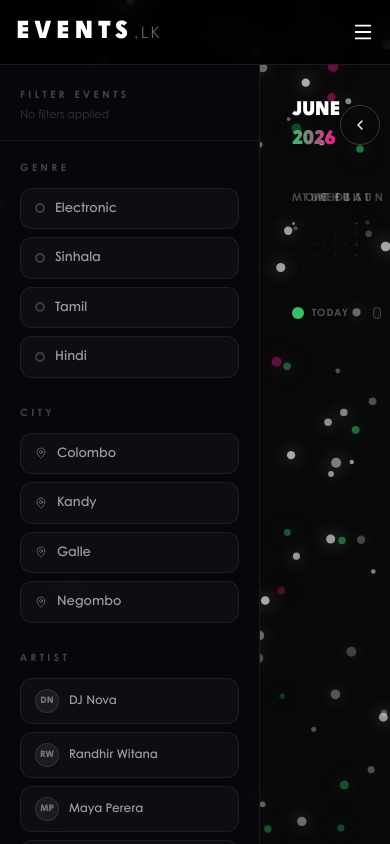
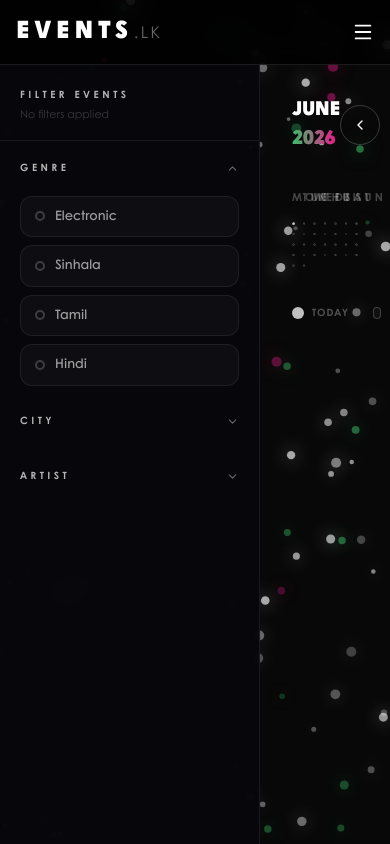
Before and after one commit to ud95162/event-website, a Next.js app: page /calendar in a window 390 px wide. Built offline with nearby package versions, Linux system fonts and the light colour scheme; grey boxes are pictures that could not be loaded.

Commit message:
add home page design chnges and calendar chnages

```diff
--- a/app/calendar/page.tsx
+++ b/app/calendar/page.tsx
@@ -3,7 +3,7 @@
 import { useState, useMemo, useEffect, useRef } from "react";
 import { createPortal } from "react-dom";
 import { useRouter } from "next/navigation";
-import { ChevronLeft, ChevronRight, X, MapPin, Calendar, Ticket, ArrowRight, Music2 } from "lucide-react";
+import { ChevronLeft, ChevronRight, ChevronDown, X, MapPin, Calendar, Ticket, ArrowRight, Music2 } from "lucide-react";
 import Navbar from "../components/Navbar";
 import ParticleField from "../components/ParticleField";
 import { events, Event } from "../data/events";
@@ -65,31 +65,23 @@ function DayCard({
       onMouseLeave={() => { setHovered(false); setPopupPos(null); }}
       style={{ aspectRatio: "1/1", position: "relative", borderRadius: "0.75rem", overflow: "hidden", cursor: hasEvents ? "pointer" : "default" }}
     >
-      {/* Animated border for today */}
-      {todayCell && (
-        <div style={{
-          position: "absolute", width: "200%", height: "500%",
-          top: "50%", left: "50%",
-          transform: "translate(-50%,-50%)",
-          background: "conic-gradient(#39BD69, #e91e8c, #39BD69)",
-          animation: "cal-spin 2.5s linear infinite",
-          zIndex: 0,
-        }} />
-      )}
-
       {/* Inner card */}
       <div style={{
         position: "absolute",
-        inset: todayCell ? "2px" : "0",
-        borderRadius: todayCell ? "calc(0.75rem - 2px)" : "0.75rem",
+        inset: "0",
+        borderRadius: "0.75rem",
         overflow: "hidden",
-        border: !todayCell
-          ? hasEvents
-            ? `1px solid ${hovered ? "rgba(57,189,105,0.45)" : "rgba(255,255,255,0.1)"}`
-            : "1px solid rgba(255,255,255,0.05)"
-          : "none",
-        background: "#0a0a0a",
-        boxShadow: hovered ? "0 0 24px rgba(57,189,105,0.2)" : "none",
+        border: todayCell
+          ? "2px solid #C0C0C0"
+          : hasEvents
+            ? `1px solid ${hovered ? "rgba(57,189,105,0.45)" : "rgba(192,192,192,0.3)"}`
+            : "1px solid rgba(192,192,192,0.2)",
+        background: todayCell
+          ? "rgb(38,38,42)"
+          : hasEvents ? "#0a0a0a" : "rgb(26,26,30)",
+        boxShadow: todayCell
+          ? "0 0 16px rgba(192,192,192,0.2)"
+          : hovered ? "0 0 24px rgba(57,189,105,0.2)" : "none",
         transition: "border-color 0.3s, box-shadow 0.3s",
         zIndex: 1,
       }}>
@@ -133,16 +125,16 @@ function DayCard({
           <div style={{ display: "flex", alignItems: "center", justifyContent: "space-between" }}>
             {/* Date circle */}
             <div style={{
-              width: 26, height: 26, borderRadius: "50%",
+              width: 32, height: 32, borderRadius: "50%",
               display: "flex", alignItems: "center", justifyContent: "center",
-              background: todayCell ? "#39BD69" : hasEvents ? "rgba(0,0,0,0.55)" : "transparent",
+              background: todayCell ? "#C0C0C0" : hasEvents ? "rgba(0,0,0,0.55)" : "transparent",
               border: !todayCell && hasEvents ? "1px solid rgba(255,255,255,0.25)" : "none",
               backdropFilter: hasEvents ? "blur(4px)" : "none",
               flexShrink: 0,
             }}>
               <span style={{
-                fontSize: 10, fontWeight: 900,
-                color: todayCell ? "#000" : hasEvents ? "#fff" : "rgba(255,255,255,0.2)",
+                fontSize: 13, fontWeight: 900,
+                color: todayCell ? "#000" : hasEvents ? "#fff" : "rgba(255,255,255,0.35)",
               }}>
                 {date.getDate()}
               </span>
@@ -320,6 +312,8 @@ export default function CalendarPage() {
   const [activeLocation, setActiveLocation] = useState<string | null>(null);
   const [activeArtist,   setActiveArtist]   = useState<string | null>(null);
   const [sidebarOpen,    setSidebarOpen]    = useState(false);
+  const [openSections,   setOpenSections]   = useState<Record<string, boolean>>({ genre: true, city: false, artist: false });
+  const toggleSection = (key: string) => setOpenSections(s => ({ ...s, [key]: !s[key] }));
 
   const year  = viewDate.getFullYear();
   const month = viewDate.getMonth();
@@ -407,7 +401,7 @@ export default function CalendarPage() {
       }}>
         {/* Sidebar header */}
         <div style={{ padding: "24px 20px 16px", borderBottom: "1px solid rgba(255,255,255,0.07)" }}>
-          <p style={{ fontSize: 10, fontWeight: 700, letterSpacing: "0.35em", textTransform: "uppercase", color: "rgba(255,255,255,0.25)", marginBottom: 4 }}>Filter Events</p>
+          <p style={{ fontSize: 10, fontWeight: 700, letterSpacing: "0.35em", textTransform: "uppercase", color: "rgba(255,255,255,0.7)", marginBottom: 4 }}>Filter Events</p>
           {hasFilters
             ? <p style={{ fontSize: 11, color: "#39BD69", fontWeight: 600 }}>{activeGenres.length + (activeLocation ? 1 : 0) + (activeArtist ? 1 : 0)} filter{activeGenres.length + (activeLocation ? 1 : 0) + (activeArtist ? 1 : 0) > 1 ? "s" : ""} active</p>
             : <p style={{ fontSize: 11, color: "rgba(255,255,255,0.2)" }}>No filters applied</p>
@@ -418,7 +412,11 @@ export default function CalendarPage() {
 
           {/* Genre */}
           <div>
-            <p style={{ fontSize: 10, fontWeight: 700, letterSpacing: "0.35em", textTransform: "uppercase", color: "rgba(255,255,255,0.25)", marginBottom: 12 }}>Genre</p>
+            <button onClick={() => toggleSection("genre")} style={{ width: "100%", display: "flex", alignItems: "center", justifyContent: "space-between", background: "none", border: "none", cursor: "pointer", padding: "0 0 12px", marginBottom: openSections.genre ? 8 : 0 }}>
+              <p style={{ fontSize: 10, fontWeight: 700, letterSpacing: "0.35em", textTransform: "uppercase", color: "rgba(255,255,255,0.7)", margin: 0 }}>Genre</p>
+              <ChevronDown size={13} style={{ color: "rgba(255,255,255,0.4)", transform: openSections.genre ? "rotate(180deg)" : "rotate(0deg)", transition: "transform 0.2s" }} />
+            </button>
+            {openSections.genre && (
               <div style={{ display: "flex", flexDirection: "column", gap: 8 }}>
                 {GENRE_FILTERS.map(({ label, value, color }) => {
                   const active = activeGenres.includes(value);
@@ -431,23 +429,23 @@ export default function CalendarPage() {
                         border: `1px solid ${active ? color + "60" : "rgba(255,255,255,0.07)"}`,
                         transition: "all 0.2s",
                       }}>
-                    <div style={{
-                      width: 10, height: 10, borderRadius: "50%", flexShrink: 0,
-                      background: active ? color : "transparent",
-                      border: `2px solid ${active ? color : "rgba(255,255,255,0.2)"}`,
-                      transition: "all 0.2s",
-                    }} />
+                      <div style={{ width: 10, height: 10, borderRadius: "50%", flexShrink: 0, background: active ? color : "transparent", border: `2px solid ${active ? color : "rgba(255,255,255,0.2)"}`, transition: "all 0.2s" }} />
                       <span style={{ fontSize: 13, fontWeight: 600, color: active ? color : "rgba(255,255,255,0.6)" }}>{label}</span>
                       {active && <div style={{ marginLeft: "auto", width: 6, height: 6, borderRadius: "50%", background: color }} />}
                     </button>
                   );
                 })}
               </div>
+            )}
           </div>
 
           {/* City */}
           <div>
-            <p style={{ fontSize: 10, fontWeight: 700, letterSpacing: "0.35em", textTransform: "uppercase", color: "rgba(255,255,255,0.25)", marginBottom: 12 }}>City</p>
+            <button onClick={() => toggleSection("city")} style={{ width: "100%", display: "flex", alignItems: "center", justifyContent: "space-between", background: "none", border: "none", cursor: "pointer", padding: "0 0 12px", marginBottom: openSections.city ? 8 : 0 }}>
+              <p style={{ fontSize: 10, fontWeight: 700, letterSpacing: "0.35em", textTransform: "uppercase", color: "rgba(255,255,255,0.7)", margin: 0 }}>City</p>
+              <ChevronDown size={13} style={{ color: "rgba(255,255,255,0.4)", transform: openSections.city ? "rotate(180deg)" : "rotate(0deg)", transition: "transform 0.2s" }} />
+            </button>
+            {openSections.city && (
               <div style={{ display: "flex", flexDirection: "column", gap: 8 }}>
                 {LOCATION_FILTERS.map(({ label, value }) => {
                   const active = activeLocation === value;
@@ -467,11 +465,16 @@ export default function CalendarPage() {
                   );
                 })}
               </div>
+            )}
           </div>
 
           {/* Artists */}
           <div>
-            <p style={{ fontSize: 10, fontWeight: 700, letterSpacing: "0.35em", textTransform: "uppercase", color: "rgba(255,255,255,0.25)", marginBottom: 12 }}>Artist</p>
+            <button onClick={() => toggleSection("artist")} style={{ width: "100%", display: "flex", alignItems: "center", justifyContent: "space-between", background: "none", border: "none", cursor: "pointer", padding: "0 0 12px", marginBottom: openSections.artist ? 8 : 0 }}>
+              <p style={{ fontSize: 10, fontWeight: 700, letterSpacing: "0.35em", textTransform: "uppercase", color: "rgba(255,255,255,0.7)", margin: 0 }}>Artist</p>
+              <ChevronDown size={13} style={{ color: "rgba(255,255,255,0.4)", transform: openSections.artist ? "rotate(180deg)" : "rotate(0deg)", transition: "transform 0.2s" }} />
+            </button>
+            {openSections.artist && (
               <div style={{ display: "flex", flexDirection: "column", gap: 8 }}>
                 {ARTIST_FILTERS.map(name => {
                   const active = activeArtist === name;
@@ -484,13 +487,7 @@ export default function CalendarPage() {
                         border: `1px solid ${active ? "rgba(96,165,250,0.5)" : "rgba(255,255,255,0.07)"}`,
                         transition: "all 0.2s",
                       }}>
-                    <div style={{
-                      width: 24, height: 24, borderRadius: "50%", flexShrink: 0,
-                      background: active ? "rgba(96,165,250,0.2)" : "rgba(255,255,255,0.06)",
-                      border: `1px solid ${active ? "rgba(96,165,250,0.4)" : "rgba(255,255,255,0.1)"}`,
-                      display: "flex", alignItems: "center", justifyContent: "center",
-                      fontSize: 9, fontWeight: 800, color: active ? "#60a5fa" : "rgba(255,255,255,0.4)",
-                    }}>
+                      <div style={{ width: 24, height: 24, borderRadius: "50%", flexShrink: 0, background: active ? "rgba(96,165,250,0.2)" : "rgba(255,255,255,0.06)", border: `1px solid ${active ? "rgba(96,165,250,0.4)" : "rgba(255,255,255,0.1)"}`, display: "flex", alignItems: "center", justifyContent: "center", fontSize: 9, fontWeight: 800, color: active ? "#60a5fa" : "rgba(255,255,255,0.4)" }}>
                         {name.split(" ").map(w => w[0]).join("").slice(0, 2)}
                       </div>
                       <span style={{ fontSize: 12, fontWeight: 600, color: active ? "#60a5fa" : "rgba(255,255,255,0.6)", lineHeight: 1.3 }}>{name}</span>
@@ -499,6 +496,7 @@ export default function CalendarPage() {
                   );
                 })}
               </div>
+            )}
           </div>
         </div>
 
@@ -558,6 +556,62 @@ export default function CalendarPage() {
             </div>
           </div>
 
+          {/* ── Active filter chips ─────────────────────────────── */}
+          {hasFilters && (
+            <div className="flex flex-wrap items-center gap-2 mb-4">
+              {activeGenres.map(g => {
+                const genre = GENRE_FILTERS.find(f => f.value === g);
+                return (
+                  <span key={g} style={{
+                    display: "inline-flex", alignItems: "center", gap: 6,
+                    padding: "4px 10px 4px 12px", borderRadius: 999,
+                    background: "rgba(192,192,192,0.1)", border: "1px solid rgba(192,192,192,0.35)",
+                    fontSize: 11, fontWeight: 700, color: "#C0C0C0",
+                  }}>
+                    {genre?.label ?? g}
+                    <button onClick={() => toggleGenre(g)} style={{ display: "flex", alignItems: "center", background: "none", border: "none", cursor: "pointer", color: "inherit", padding: 0, opacity: 0.7 }}>
+                      <X size={11} />
+                    </button>
+                  </span>
+                );
+              })}
+              {activeLocation && (
+                <span style={{
+                  display: "inline-flex", alignItems: "center", gap: 6,
+                  padding: "4px 10px 4px 12px", borderRadius: 999,
+                  background: "rgba(192,192,192,0.1)", border: "1px solid rgba(192,192,192,0.35)",
+                  fontSize: 11, fontWeight: 700, color: "#C0C0C0",
+                }}>
+                  {activeLocation}
+                  <button onClick={() => setActiveLocation(null)} style={{ display: "flex", alignItems: "center", background: "none", border: "none", cursor: "pointer", color: "inherit", padding: 0, opacity: 0.7 }}>
+                    <X size={11} />
+                  </button>
+                </span>
+              )}
+              {activeArtist && (
+                <span style={{
+                  display: "inline-flex", alignItems: "center", gap: 6,
+                  padding: "4px 10px 4px 12px", borderRadius: 999,
+                  background: "rgba(192,192,192,0.1)", border: "1px solid rgba(192,192,192,0.35)",
+                  fontSize: 11, fontWeight: 700, color: "#C0C0C0",
+                }}>
+                  {activeArtist}
+                  <button onClick={() => setActiveArtist(null)} style={{ display: "flex", alignItems: "center", background: "none", border: "none", cursor: "pointer", color: "inherit", padding: 0, opacity: 0.7 }}>
+                    <X size={11} />
+                  </button>
+                </span>
+              )}
+              <button onClick={clearFilters} style={{
+                padding: "4px 10px", borderRadius: 999, cursor: "pointer",
+                background: "rgba(255,255,255,0.04)", border: "1px solid rgba(255,255,255,0.15)",
+                fontSize: 10, fontWeight: 700, color: "rgba(255,255,255,0.4)",
+                letterSpacing: "0.15em", textTransform: "uppercase",
+              }}>
+                Clear all
+              </button>
+            </div>
+          )}
+
           {/* ── Day-of-week headers ──────────────────────────────── */}
           <div className="grid grid-cols-7 gap-2 mb-3">
             {DAYS.map(d => (
@@ -575,8 +629,8 @@ export default function CalendarPage() {
                 <div key={`past-${i}`} style={{
                   aspectRatio: "1/1",
                   borderRadius: "0.75rem",
-                  border: "1px solid rgba(120,120,130,0.2)",
-                  background: "rgba(60,60,70,0.25)",
+                  border: "1px solid rgba(192,192,192,0.2)",
+                  background: "rgb(26,26,30)",
                   display: "flex",
                   alignItems: "flex-start",
                   padding: "8px",
@@ -584,7 +638,7 @@ export default function CalendarPage() {
                   position: "relative",
                   overflow: "hidden",
                 }}>
-                  <span style={{ fontSize: 10, fontWeight: 700, color: "rgba(150,150,160,0.5)" }}>
+                  <span style={{ fontSize: 10, fontWeight: 700, color: "rgba(255,255,255,0.25)" }}>
                     {date.getDate()}
                   </span>
                   {/* Subtle diagonal lines for disabled feel */}
@@ -610,7 +664,7 @@ export default function CalendarPage() {
           {/* ── Legend ──────────────────────────────────────────── */}
           <div className="flex items-center gap-6 mt-6">
             <div className="flex items-center gap-2">
-              <div className="w-3 h-3 rounded-full" style={{ background: "#39BD69" }} />
+              <div className="w-3 h-3 rounded-full" style={{ background: "#C0C0C0" }} />
               <span className="text-white/30 text-[10px] font-bold tracking-widest uppercase">Today</span>
             </div>
             <div className="flex items-center gap-2">
```
Also changed, not shown: app/about/page.tsx (+7 -15 lines), app/components/BrandMarquee.tsx (+7 -11 lines), app/components/Navbar.tsx (+13 -32 lines). Lines whose indentation alone changed are shown as unchanged.
